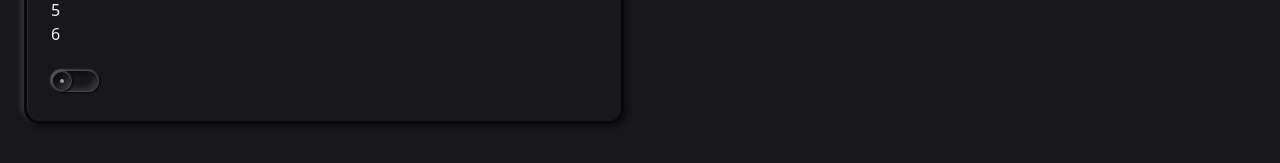
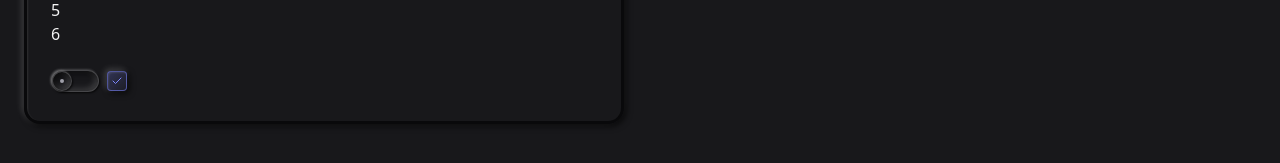
Before and after one commit to EzeArinze/ui-lib, a React (Vite) app: page / in a window 1280 px wide. Shown: the part 383-546 px from the top of the page. Built offline with nearby package versions, Linux system fonts and the light colour scheme.

Commit message:
checkbox

```diff
--- a/src/App.tsx
+++ b/src/App.tsx
@@ -7,8 +7,9 @@ import {
   CardHeader,
   CardTitle,
 } from "./components/card";
+import CheckBox from "./components/checkbox";
 import Nav from "./components/nav";
-import NueSwitch from "./components/toggle";
+import NueSwitch from "./components/switch";
 
 function App() {
   return (
@@ -43,8 +44,9 @@ function App() {
                 ))}
               </ul>
             </CardContent>
-            <CardFooter>
+            <CardFooter className="space-x-2">
               <NueSwitch />
+              <CheckBox defaultChecked disabled />
             </CardFooter>
           </Card>
         </div>
--- /dev/null
+++ b/src/components/checkbox.tsx
@@ -0,0 +1,35 @@
+import { Checkbox, mergeProps } from "@base-ui/react";
+import { cva, type VariantProps } from "class-variance-authority";
+import { CheckIcon } from "lucide-react";
+import { twMerge } from "tailwind-merge";
+
+const checkBoxVariants = cva(
+  "relative inline-flex items-center size-5 shrink-0 rounded-sm border-1 border-highlight bg-background shadow-inset focus-visible:outline-none focus-visible:ring-2 focus-visible:ring-foreground focus-visible:ring-offset-2 cursor-pointer data-[checked]:bg-linear-to-tl data-[checked]:from-primary/5 data-[checked]:to-primary/25 data-[checked]:shadow-raised data-[checked]:border-primary/50 disabled:opacity-50 duration transition-all ease-out",
+);
+
+const checkBoxIndicatorVariants = cva(
+  " absolute top-1/2 left-1/2 -translate-1/2 size-5 flex items-center justify-center",
+);
+
+interface checkBoxProps
+  extends Checkbox.Root.Props, VariantProps<typeof checkBoxVariants> {}
+
+function CheckBox(props: checkBoxProps) {
+  const rootProps = mergeProps(props, {
+    className: twMerge(checkBoxVariants()),
+  });
+
+  const indicatorProps = {
+    className: twMerge(checkBoxIndicatorVariants()),
+  };
+
+  return (
+    <Checkbox.Root aria-label="check-box" {...rootProps}>
+      <Checkbox.Indicator {...indicatorProps}>
+        <CheckIcon className={"size-3 text-primary "} />
+      </Checkbox.Indicator>
+    </Checkbox.Root>
+  );
+}
+
+export default CheckBox;
--- a/src/utils/cn.ts
+++ b/src/utils/cn.ts
@@ -1,4 +1,4 @@
-import { twMerge } from "tailwind-merge";
+import { twMerge, type ClassNameValue } from "tailwind-merge";
 import clsx from "clsx";
 
-export const cn = (...inputs) => twMerge(clsx(inputs));
+export const cn = (...inputs: ClassNameValue[]) => twMerge(clsx(inputs));
```
Also changed, not shown: src/components/switch.tsx (renamed from src/components/toggle.tsx).
